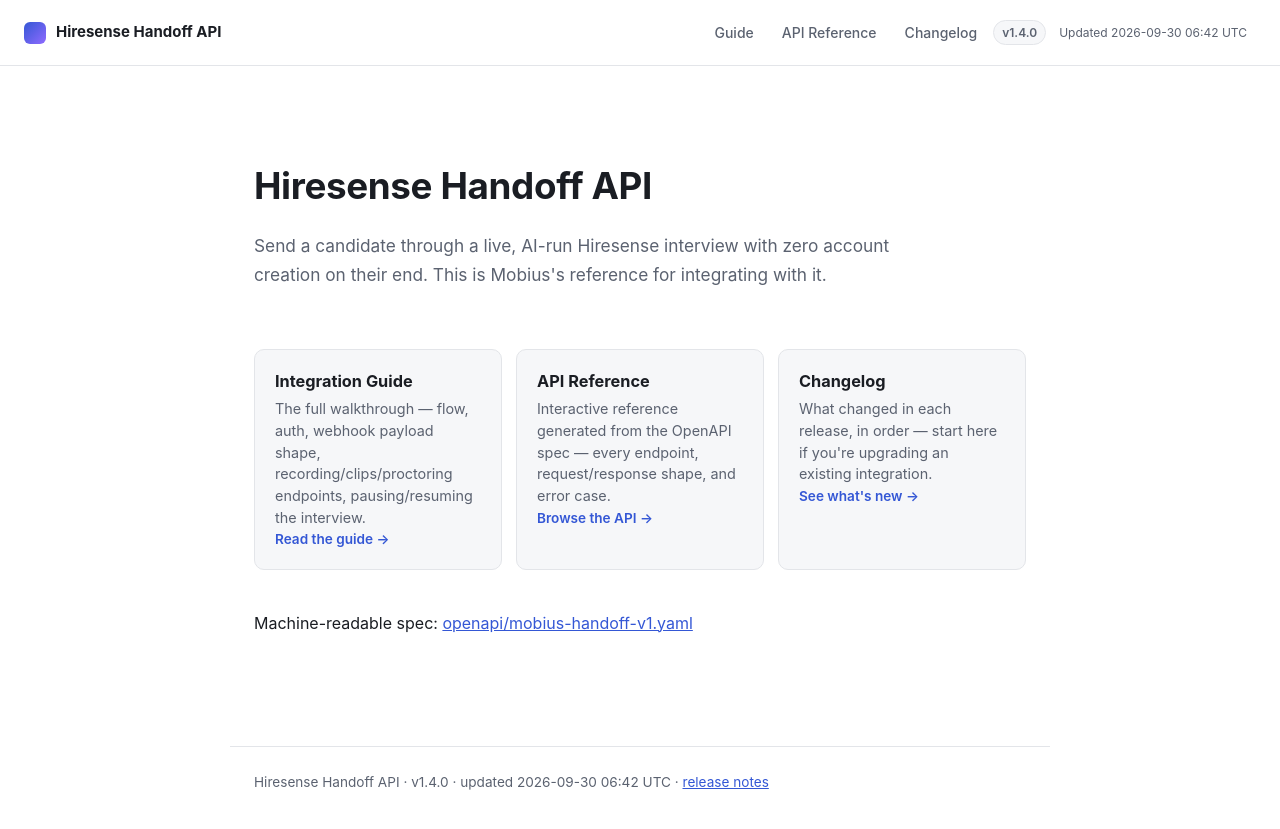
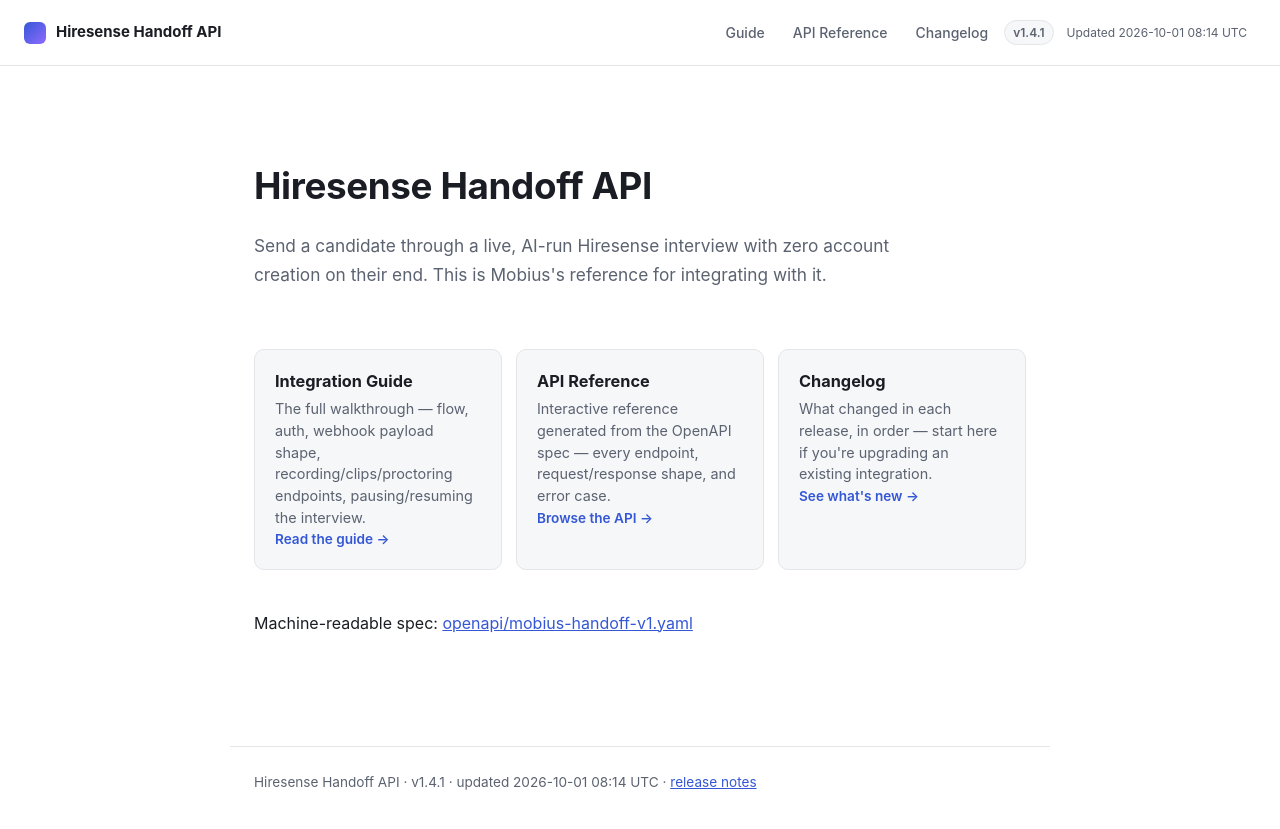
Before and after one commit to DC-Forte/mobius-api-docs, a Jekyll site: the page built from index.md, in a window 1280 px wide. Shown: the top 829 px of the page. Built offline with Jekyll 4.4.1, drawn with Linux system fonts in a browser that asks for light colours.

Commit message:
chore: update version to 1.4.1 and set updated date

```diff
--- a/_config.yml
+++ b/_config.yml
@@ -1,7 +1,7 @@
 title: Hiresense Handoff API
 description: Docs for Mobius's integration with Hiresense's AI-run interview handoff API.
-version: "1.4.0"
-updated: "2026-09-30 06:42 UTC"
+version: "1.4.1"
+updated: "2026-10-01 08:14 UTC"
 plugins:
   - jekyll-relative-links
 relative_links:
```
